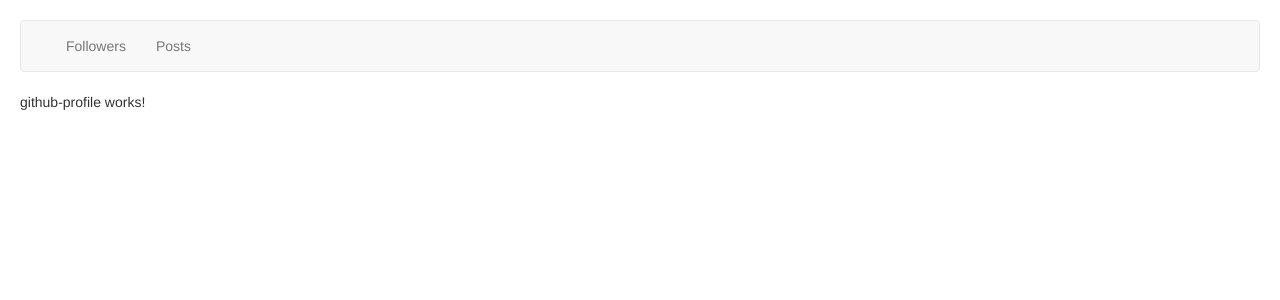
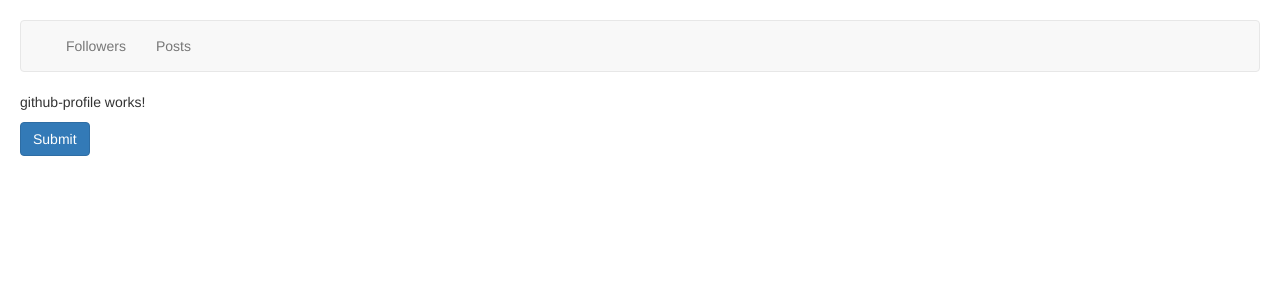
Before and after one commit to shockliang/angular-exercises, an Angular app in the folder hello-world/: page /followers/1/1 in a window 1280 px wide. Shown: the top 300 px of the page. Built offline with nearby package versions, Linux system fonts and the light colour scheme.

Commit message:
Programmatic navigation

```diff
--- a/hello-world/src/app/github-profile/github-profile.component.html
+++ b/hello-world/src/app/github-profile/github-profile.component.html
@@ -1,3 +1,4 @@
 <p>
   github-profile works!
 </p>
+<button class="btn btn-primary" (click)="submit()">Submit</button>
--- a/hello-world/src/app/github-profile/github-profile.component.ts
+++ b/hello-world/src/app/github-profile/github-profile.component.ts
@@ -1,5 +1,5 @@
 import { Component, OnInit } from '@angular/core';
-import { ActivatedRoute } from '@angular/router';
+import { ActivatedRoute, Router } from '@angular/router';
 
 @Component({
   selector: 'app-github-profile',
@@ -8,13 +8,20 @@ import { ActivatedRoute } from '@angular/router';
 })
 export class GithubProfileComponent implements OnInit {
 
-  constructor(private route: ActivatedRoute) { }
+  constructor(private route: Router) { }
+
+  submit() {
+    this.route.navigate(['/followers'], {
+      queryParams: {page: 1, order: 'newest'}
+    });
+    console.log('profile submit');
+  }
 
   ngOnInit() {
-    this.route.paramMap
-      .subscribe(params => {
-        let id = +params.get('id');
-      })
+    // this.route.paramMap
+    //   .subscribe(params => {
+    //     let id = +params.get('id');
+    //   })
   }
 
 }
```
